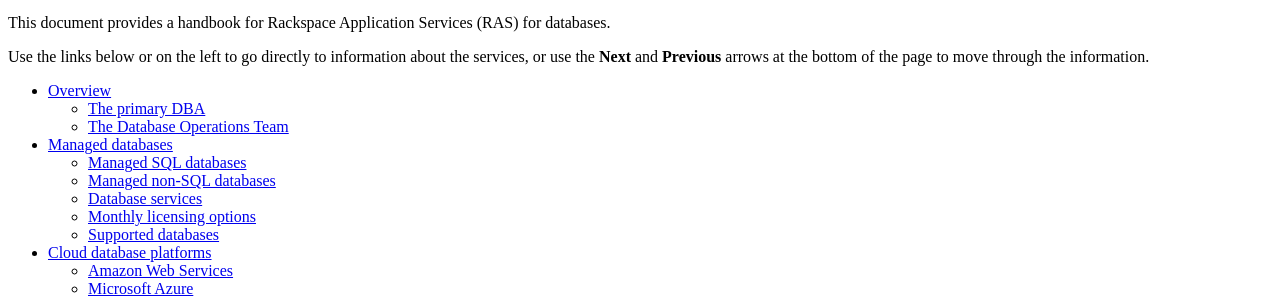
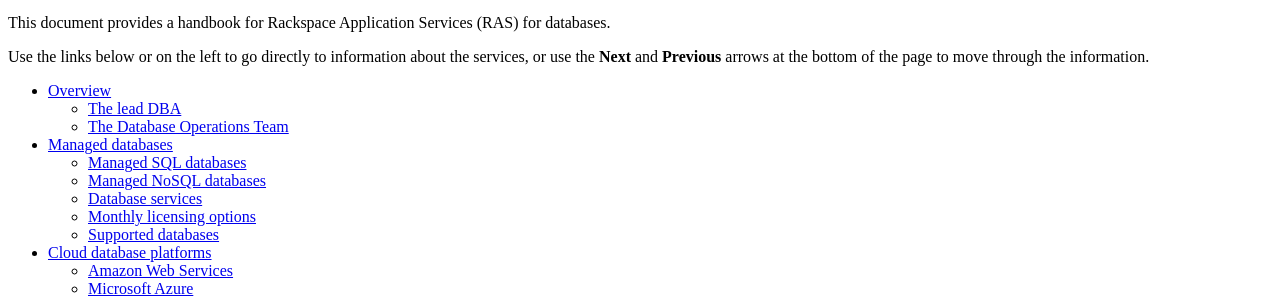
Before and after one commit to rackerlabs/docs-ras-databases, a Sphinx documentation site: the page built from docs/index.rst, in a window 1280 px wide. Shown: the part 444-742 px from the top of the page. Built offline with Sphinx 7.4.7 and the Read the Docs theme 2.0.0, drawn with Linux system fonts in a browser that asks for light colours.

Commit message:
update(overview): changed to Lead DBA from primary dba

```diff
--- a/docs/ras-databases-handbook/managed-databases.rst
+++ b/docs/ras-databases-handbook/managed-databases.rst
@@ -19,7 +19,7 @@
 wide variety of solutions. The Database services section below provides
 a description of the service provided on these technologies.
 
-Managed non-SQL databases
+Managed NoSQL databases
 --------------------------
 
 Rackspace supports NoSQL database deployments for its clients ensuring
--- a/docs/ras-databases-handbook/overview.rst
+++ b/docs/ras-databases-handbook/overview.rst
@@ -36,7 +36,7 @@
 design to meet client requirements. The team designs NoSQL replica sets
 and clusters using MongoDB, Cassandra, and others.
 
-The primary DBA
+The lead DBA
 ----------------
 
 Every DBA Services account will be assigned a Primary DBA. A Primary DBA
```
